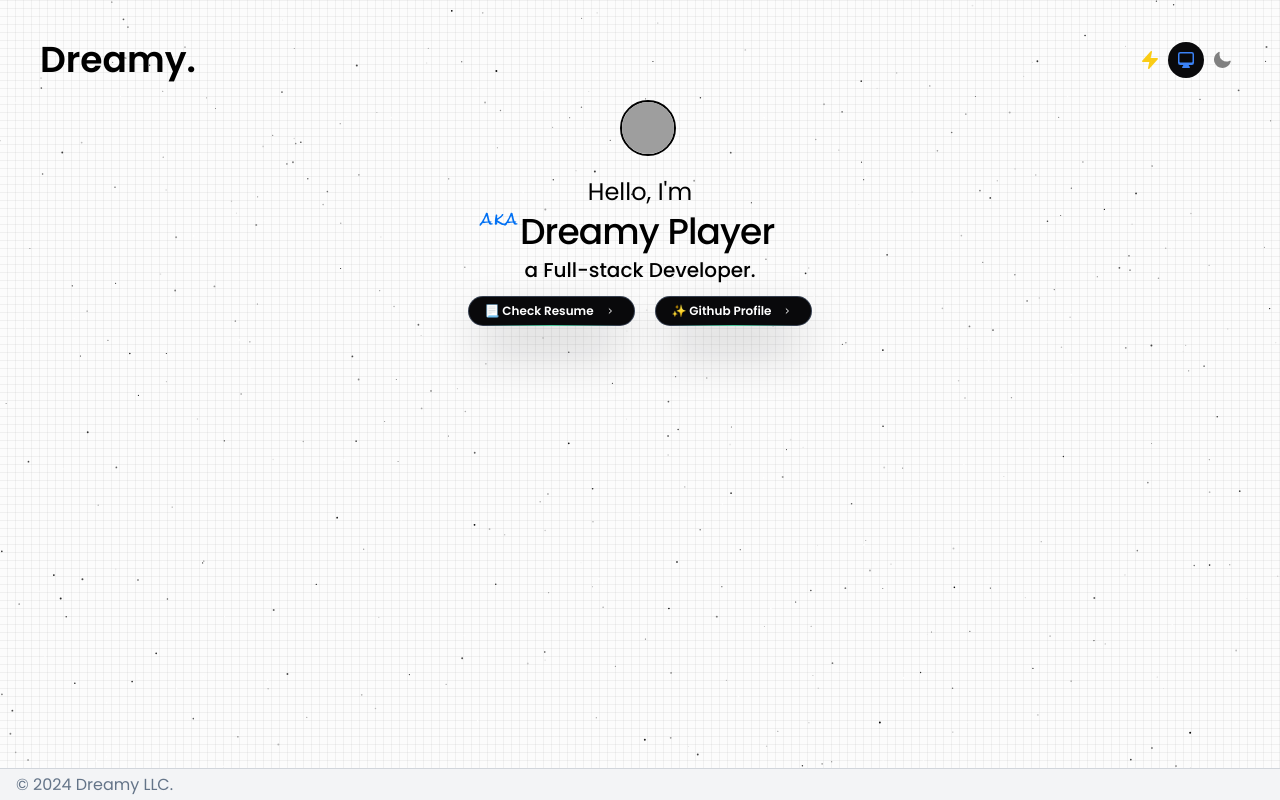
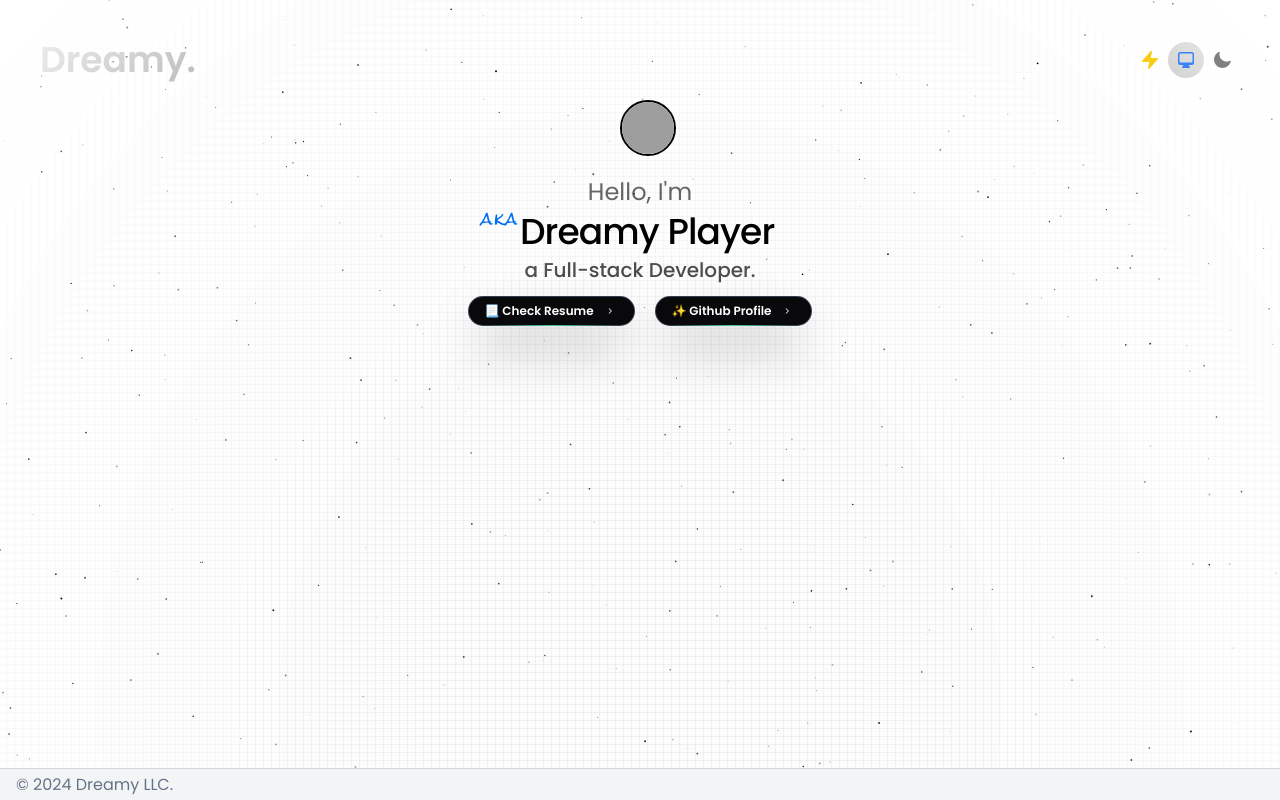
Before and after one commit to Dreamyplayer/Dreamy_Portfolio, a Next.js app: page / in a window 1280 px wide. Shown: the top 800 px of the page. Built offline with nearby package versions, Linux system fonts and the light colour scheme; grey boxes are pictures that could not be loaded.

Commit message:
✨ feat: Add radial gradient mask image to layout div

```diff
--- a/src/app/layout.tsx
+++ b/src/app/layout.tsx
@@ -27,13 +27,14 @@ export default function RootLayout({
   return (
     <html lang='en'>
       <body
-        className={`${pop.className} scroll-smooth bg-[#FCFCFC] text-black duration-700 bg-grid-small-black/[0.3] dark:bg-[#121316] dark:text-white dark:bg-grid-small-white/[0.2]`}
+        className={`${pop.className} scroll-smooth bg-[#FCFCFC] text-black transition duration-700 bg-grid-small-black/[0.3] dark:bg-[#121316] dark:text-white dark:bg-grid-small-white/[0.2]`}
       >
         <ThemeProvider attribute='class' defaultTheme='system' enableSystem>
-          <main>
+          <>
+            <div className='pointer-events-none absolute top-0 flex h-[152rem] w-full items-center justify-center bg-white [mask-image:radial-gradient(ellipse_at_center,transparent_20%,black)] dark:bg-black md:h-[118rem] lg:h-[88rem]'></div>
             {children}
             <SpeedInsights />
-          </main>
+          </>
         </ThemeProvider>
       </body>
       <GoogleAnalytics gaId='G-DQMJQRSSK2' />
```
